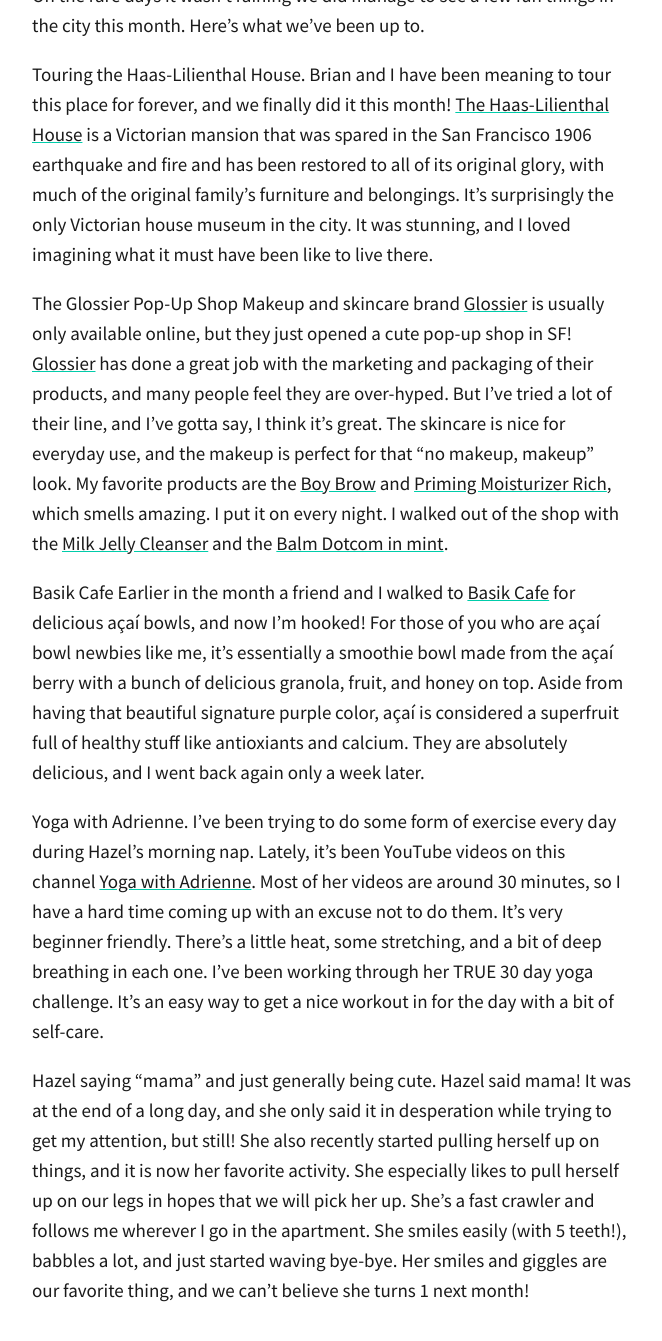
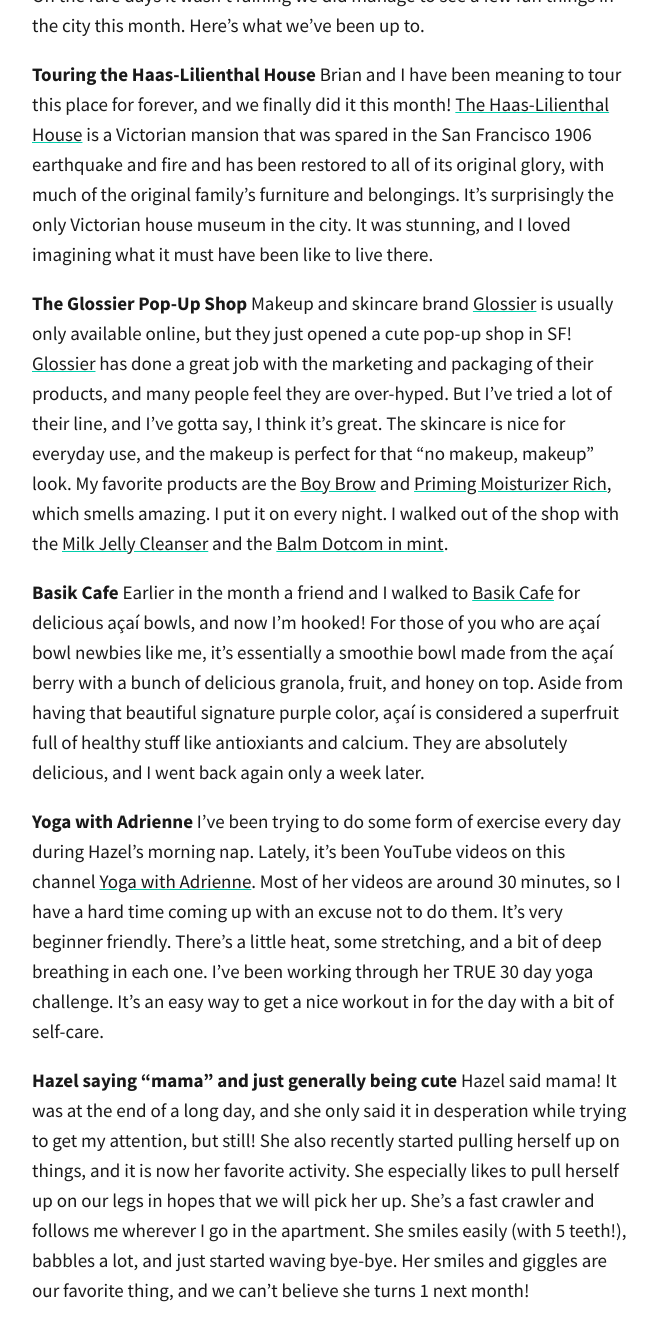
Before and after one commit to totiffany/totiffany.github.io, a Jekyll site: the page built from _posts/2018-03-29-5-Highlights-From-March.md, in a window 1280 px wide and 1400 px high, scrolled down 712 px. Shown: the top 1341 px of the window, without its empty margins (308-970 px from the left). Built offline with Jekyll 4.4.1, drawn with Linux system fonts in a browser that asks for light colours; our own code applies the rules of GitHub Pages for plain Markdown files; comment, search, counter and statistics services are not loaded.

```diff
--- a/_posts/2018-03-29-5-Highlights-From-March.md
+++ b/_posts/2018-03-29-5-Highlights-From-March.md
@@ -5,17 +5,17 @@ After a month full of rain the sun finally came back out this week! Being a home
 
 On the rare days it wasn't raining we did manage to see a few fun things in the city this month. Here's what we've been up to.
 
-Touring the Haas-Lilienthal House.
+**Touring the Haas-Lilienthal House**
 Brian and I have been meaning to tour this place for forever, and we finally did it this month! [The Haas-Lilienthal House](https://www.haas-lilienthalhouse.org) is a Victorian mansion that was spared in the San Francisco 1906 earthquake and fire and has been restored to all of its original glory, with much of the original family's furniture and belongings. It's surprisingly the only Victorian house museum in the city. It was stunning, and I loved imagining what it must have been like to live there.
 
-The Glossier Pop-Up Shop
+**The Glossier Pop-Up Shop**
 Makeup and skincare brand [Glossier](http://bff.glossier.com/) is usually only available online, but they just opened a cute pop-up shop in SF! [Glossier](http://bff.glossier.com/) has done a great job with the marketing and packaging of their products, and many people feel they are over-hyped. But I've tried a lot of their line, and I've gotta say, I think it's great. The skincare is nice for everyday use, and the makeup is perfect for that "no makeup, makeup" look. My favorite products are the [Boy Brow](https://www.glossier.com/products/boy-brow) and [Priming Moisturizer Rich](https://www.glossier.com/products/priming-moisturizer-rich), which smells amazing. I put it on every night. I walked out of the shop with the [Milk Jelly Cleanser](https://www.glossier.com/products/milky-jelly-cleanser) and the [Balm Dotcom in mint](https://www.glossier.com/products/balm-dotcom).
 
-Basik Cafe
+**Basik Cafe**
 Earlier in the month a friend and I walked to [Basik Cafe](https://www.yelp.com/biz/basik-cafe-san-francisco) for delicious açaí bowls, and now I'm hooked! For those of you who are açaí bowl newbies like me, it's essentially a smoothie bowl made from the açaí berry with a bunch of delicious granola, fruit, and honey on top. Aside from having that beautiful signature purple color, açaí is considered a superfruit full of healthy stuff like antioxiants and calcium. They are absolutely delicious, and I went back again only a week later.
 
-Yoga with Adrienne.
+**Yoga with Adrienne**
 I've been trying to do some form of exercise every day during Hazel's morning nap.  Lately, it's been YouTube videos on this channel [Yoga with Adrienne](https://www.youtube.com/user/yogawithadriene/). Most of her videos are around 30 minutes, so I have a hard time coming up with an excuse not to do them. It's very beginner friendly. There's a little heat, some stretching, and a bit of deep breathing in each one. I've been working through her TRUE 30 day yoga challenge. It's an easy way to get a nice workout in for the day with a bit of self-care.
 
-Hazel saying "mama" and just generally being cute.
+**Hazel saying "mama" and just generally being cute**
 Hazel said mama! It was at the end of a long day, and she only said it in desperation while trying to get my attention, but still! She also recently started pulling herself up on things, and it is now her favorite activity. She especially likes to pull herself up on our legs in hopes that we will pick her up. She's a fast crawler and follows me wherever I go in the apartment. She smiles easily (with 5 teeth!), babbles a lot, and just started waving bye-bye. Her smiles and giggles are our favorite thing, and we can't believe she turns 1 next month!
```
